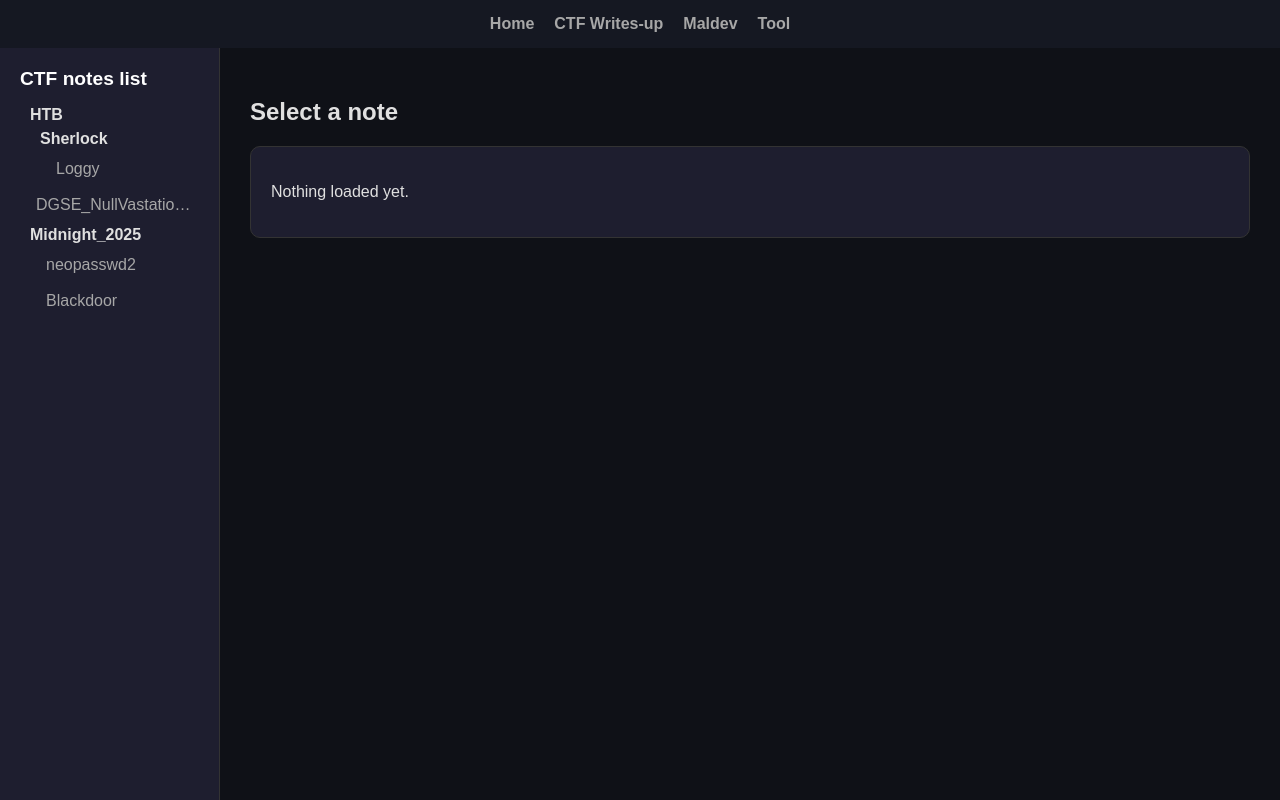
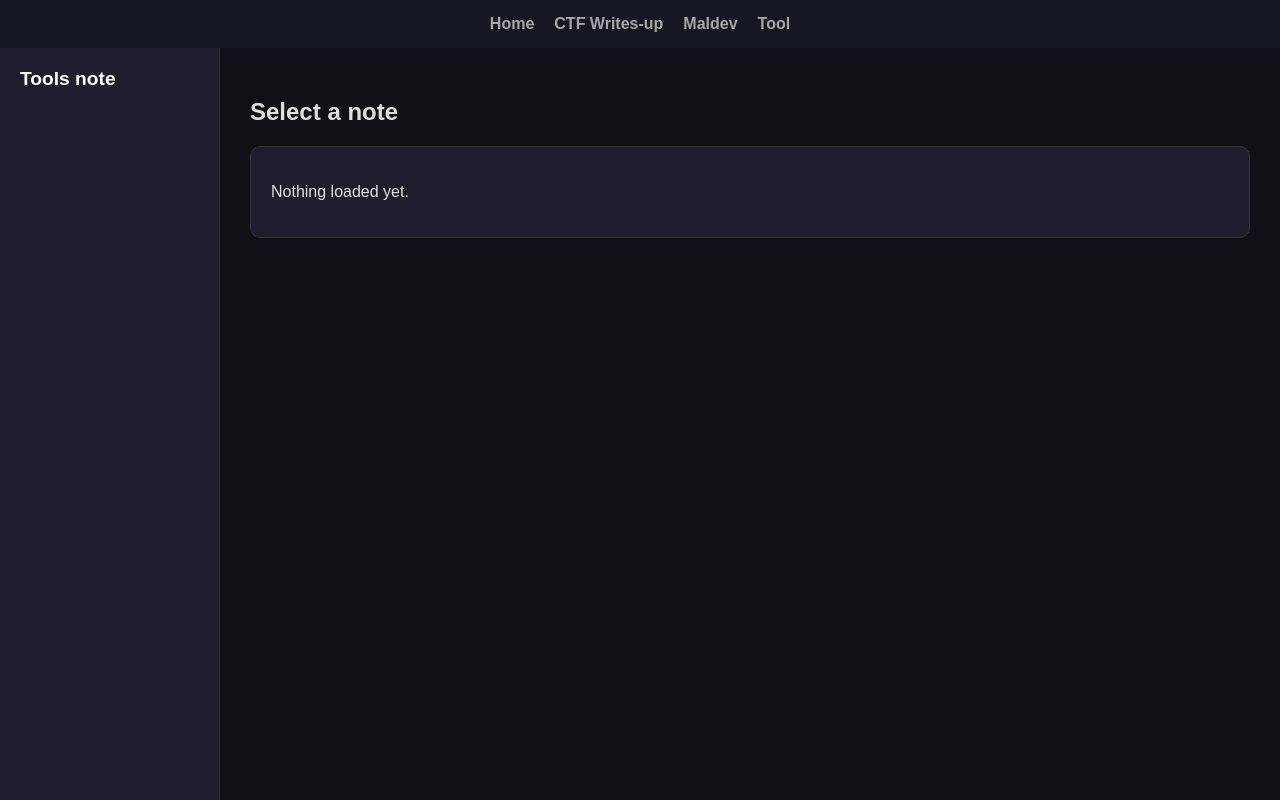
Before and after one commit to Z3R0ZZZ/Zeroz-Sec-Notes, a plain HTML site: page toolslist.html in a window 1280 px wide. Drawn offline with nearby package versions, Linux system fonts and the light colour scheme.

Commit message:
add tools

```diff
--- a/ctflist.html
+++ b/toolslist.html
@@ -157,7 +157,7 @@
 
   <div class="container">
     <aside class="sidebar">
-      <h2>CTF notes list</h2>
+      <h2>Tools note</h2>
       <ul id="note-list"></ul>
     </aside>
 
@@ -172,10 +172,6 @@
   <script src="https://cdn.jsdelivr.net/npm/marked/marked.min.js"></script>
   <script>
     const files = [
-      "note/ctf/HTB/Sherlock/Loggy.md",
-      "note/ctf/DGSE_NullVastation_Challenge.md",
-      "note/ctf/Midnight_2025/neopasswd2.md",
-      "note/ctf/Midnight_2025/Blackdoor.md"
     ];
 
     const noteList = document.getElementById("note-list");
@@ -184,7 +180,7 @@
     const hierarchy = {};
 
     files.forEach(file => {
-      const relative = file.replace("note/ctf/", "");
+      const relative = file.replace("note/tools/", "");
       const parts = relative.split('/');
       let current = hierarchy;
 
```
